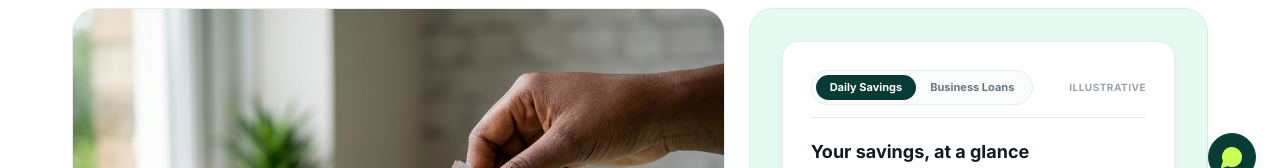
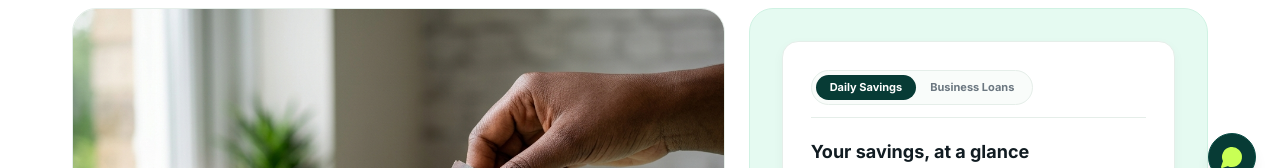
Before and after one commit to 09011399255/Bukayoiremi, a React (Vite) app: page / in a window 1280 px wide. Shown: the part 595-763 px from the top of the page. Built offline with nearby package versions, Linux system fonts and the light colour scheme.

Commit message:
fix(hero): remove 'ILLUSTRATIVE' text badge from card toggle header

```diff
--- a/src/components/HeroSection.jsx
+++ b/src/components/HeroSection.jsx
@@ -101,7 +101,7 @@ export default function HeroSection({ onScrollToHowItWorks }) {
           <div className="lg:col-span-5 xl:col-span-5 bg-mint rounded-3xl p-6 sm:p-8 flex flex-col justify-center border border-mint-border">
             <div className="bg-white rounded-2xl p-6 sm:p-7 border border-surface-border shadow-card space-y-5 min-h-[360px] flex flex-col justify-between">
               {/* Card View Switcher Pill */}
-              <div className="flex items-center justify-between border-b border-surface-border pb-3">
+              <div className="flex items-center border-b border-surface-border pb-3">
                 <div className="bg-surface-light p-1 rounded-full inline-flex border border-surface-border">
                   <button
                     onClick={() => setCardView("savings")}
@@ -124,10 +124,6 @@ export default function HeroSection({ onScrollToHowItWorks }) {
                     Business Loans
                   </button>
                 </div>
-
-                <span className="text-[10px] font-bold uppercase tracking-wider text-charcoal-subtle">
-                  Illustrative
-                </span>
               </div>
 
               {/* View 1: Savings View */}
```
